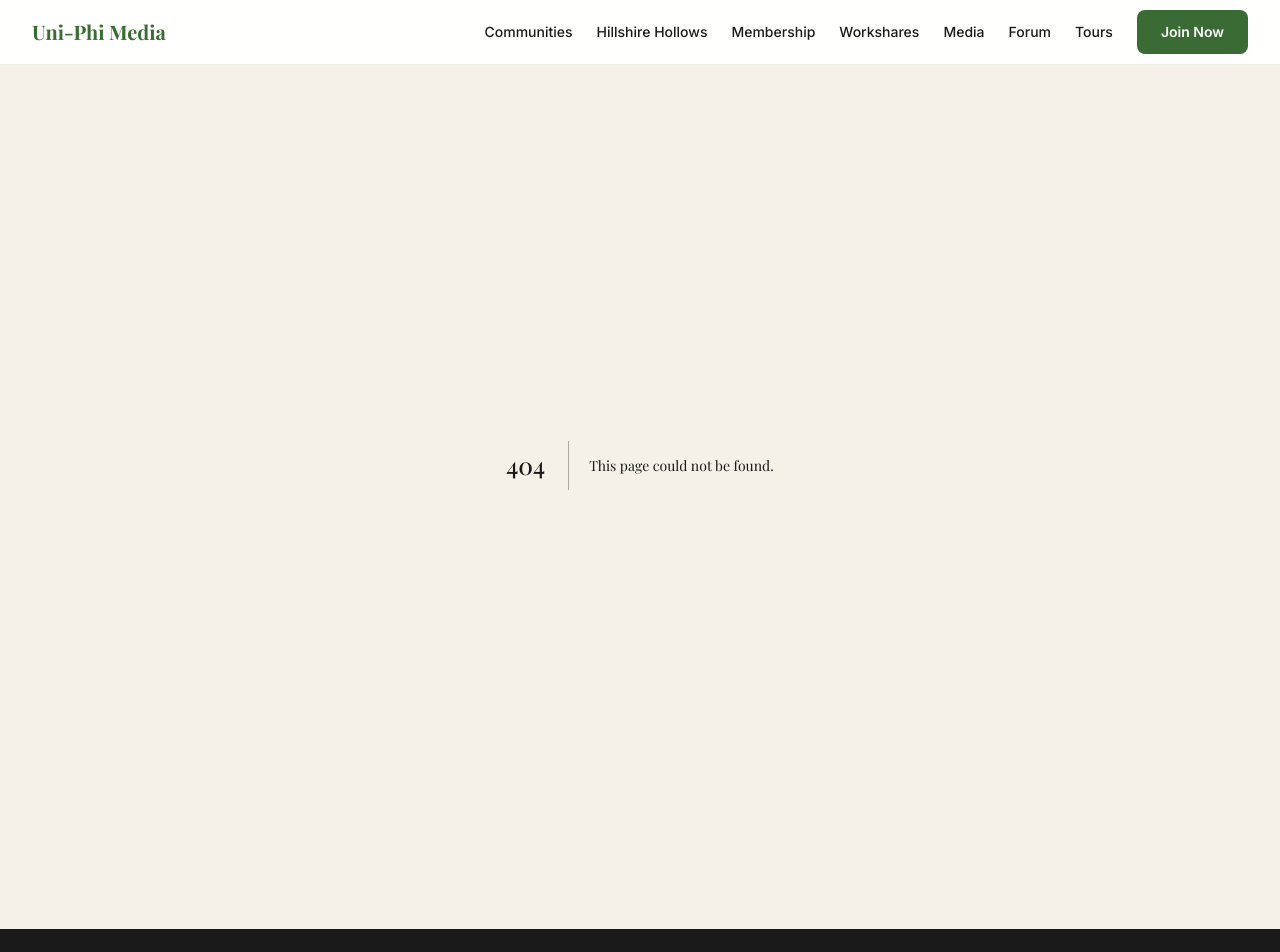
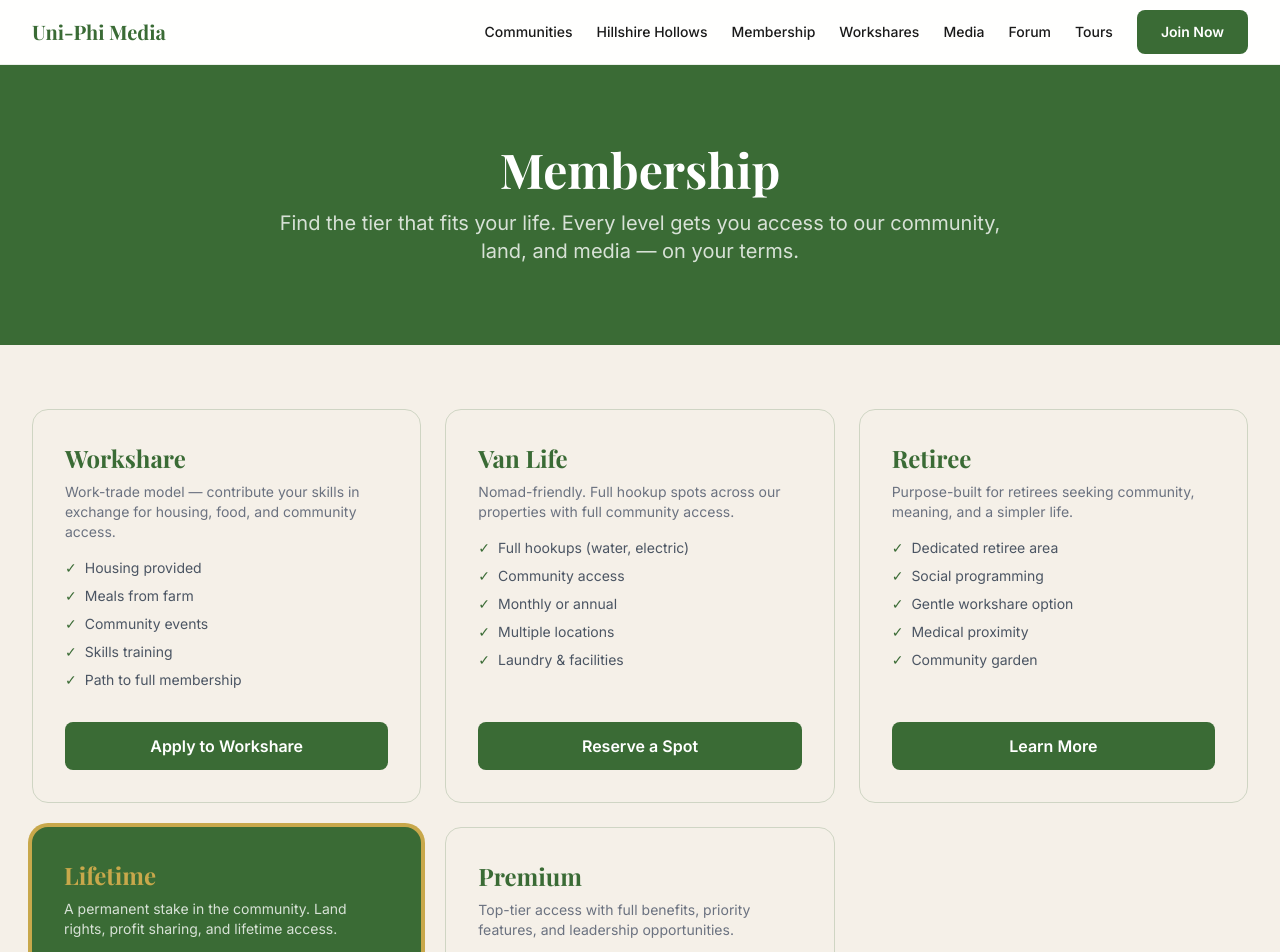
Before and after one commit to dutchiono/uniphimedia, a Next.js app: page /membership in a window 1280 px wide. Before the commit this address had no page. Shown: the top 952 px of the page. Built offline with nearby package versions, Linux system fonts and the light colour scheme; a web font is replaced by a local one.

Commit message:
Add src/app/membership/page.tsx with membership tiers

```diff
--- /dev/null
+++ b/src/app/membership/page.tsx
@@ -0,0 +1,109 @@
+import type { Metadata } from 'next';
+import Link from 'next/link';
+
+export const metadata: Metadata = {
+  title: 'Membership',
+  description: 'Join Uni-Phi Media. Choose from workshare, retiree, van life, lifetime, and premium membership tiers.',
+};
+
+const tiers = [
+  {
+    name: 'Workshare',
+    price: 'TBD',
+    description: 'Work-trade model — contribute your skills in exchange for housing, food, and community access.',
+    features: ['Housing provided', 'Meals from farm', 'Community events', 'Skills training', 'Path to full membership'],
+    cta: 'Apply to Workshare',
+    href: '/workshares',
+    highlighted: false,
+  },
+  {
+    name: 'Van Life',
+    price: 'TBD',
+    description: 'Nomad-friendly. Full hookup spots across our properties with full community access.',
+    features: ['Full hookups (water, electric)', 'Community access', 'Monthly or annual', 'Multiple locations', 'Laundry & facilities'],
+    cta: 'Reserve a Spot',
+    href: '/contact',
+    highlighted: false,
+  },
+  {
+    name: 'Retiree',
+    price: 'TBD',
+    description: 'Purpose-built for retirees seeking community, meaning, and a simpler life.',
+    features: ['Dedicated retiree area', 'Social programming', 'Gentle workshare option', 'Medical proximity', 'Community garden'],
+    cta: 'Learn More',
+    href: '/contact',
+    highlighted: false,
+  },
+  {
+    name: 'Lifetime',
+    price: 'TBD',
+    description: 'A permanent stake in the community. Land rights, profit sharing, and lifetime access.',
+    features: ['Land parcel included', 'Profit sharing', 'All community access', 'Priority placement', 'Lifetime guarantee'],
+    cta: 'Get Lifetime Access',
+    href: '/contact',
+    highlighted: true,
+  },
+  {
+    name: 'Premium',
+    price: 'TBD',
+    description: 'Top-tier access with full benefits, priority features, and leadership opportunities.',
+    features: ['Everything in Lifetime', 'Leadership path', 'Private events', 'First access to new communities', 'Dedicated support'],
+    cta: 'Go Premium',
+    href: '/contact',
+    highlighted: false,
+  },
+];
+
+export default function MembershipPage() {
+  return (
+    <div>
+      <section className="bg-brand-green text-white py-20 text-center">
+        <div className="max-w-3xl mx-auto px-4">
+          <h1 className="font-heading text-5xl font-bold mb-4">Membership</h1>
+          <p className="text-xl text-white/80">
+            Find the tier that fits your life. Every level gets you access to our
+            community, land, and media — on your terms.
+          </p>
+        </div>
+      </section>
+      <section className="section">
+        <div className="grid md:grid-cols-2 lg:grid-cols-3 gap-6">
+          {tiers.map(tier => (
+            <div
+              key={tier.name}
+              className={`rounded-2xl p-8 flex flex-col ${
+                tier.highlighted
+                  ? 'bg-brand-green text-white ring-4 ring-brand-gold'
+                  : 'border border-brand-green/20'
+              }`}
+            >
+              <h3 className={`font-heading text-2xl font-bold mb-2 ${tier.highlighted ? 'text-brand-gold' : 'text-brand-green'}`}>
+                {tier.name}
+              </h3>
+              <p className={`text-sm mb-4 flex-0 ${tier.highlighted ? 'text-white/80' : 'text-gray-500'}`}>
+                {tier.description}
+              </p>
+              <ul className="space-y-2 mb-8 flex-1">
+                {tier.features.map(f => (
+                  <li key={f} className={`flex items-center gap-2 text-sm ${tier.highlighted ? 'text-white/90' : 'text-gray-600'}`}>
+                    <span className={tier.highlighted ? 'text-brand-gold' : 'text-brand-green'}>✓</span> {f}
+                  </li>
+                ))}
+              </ul>
+              <Link
+                href={tier.href}
+                className={`block text-center py-3 rounded-lg font-semibold transition-colors ${
+                  tier.highlighted
+                    ? 'bg-brand-gold text-brand-dark hover:bg-brand-gold/90'
+                    : 'btn-primary'
+                }`}
+              >
+                {tier.cta}
+              </Link>
+            </div>
+          ))}
+        </div>
+      </section>
+    </div>
+  );
+}
```
